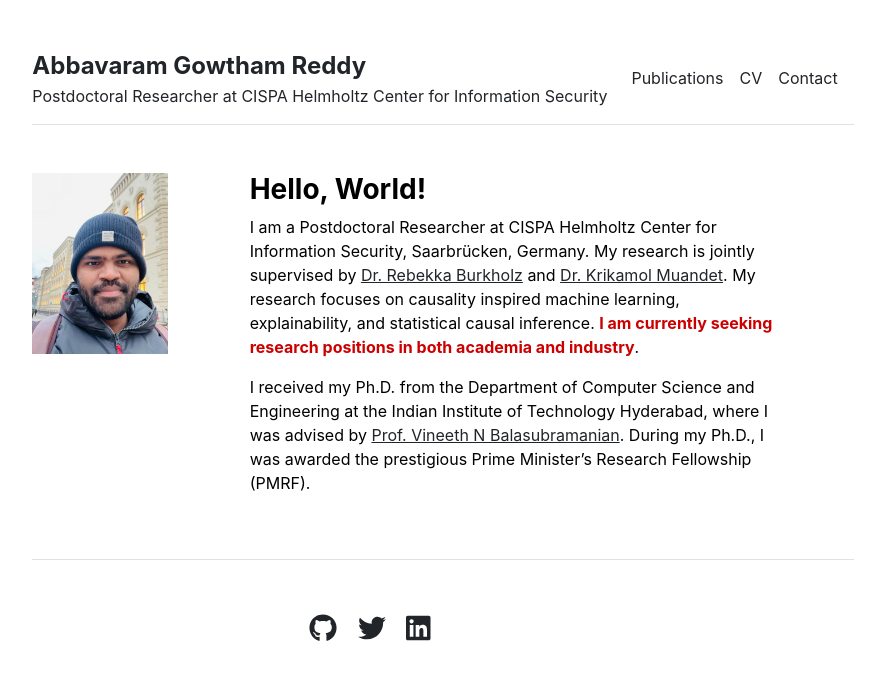
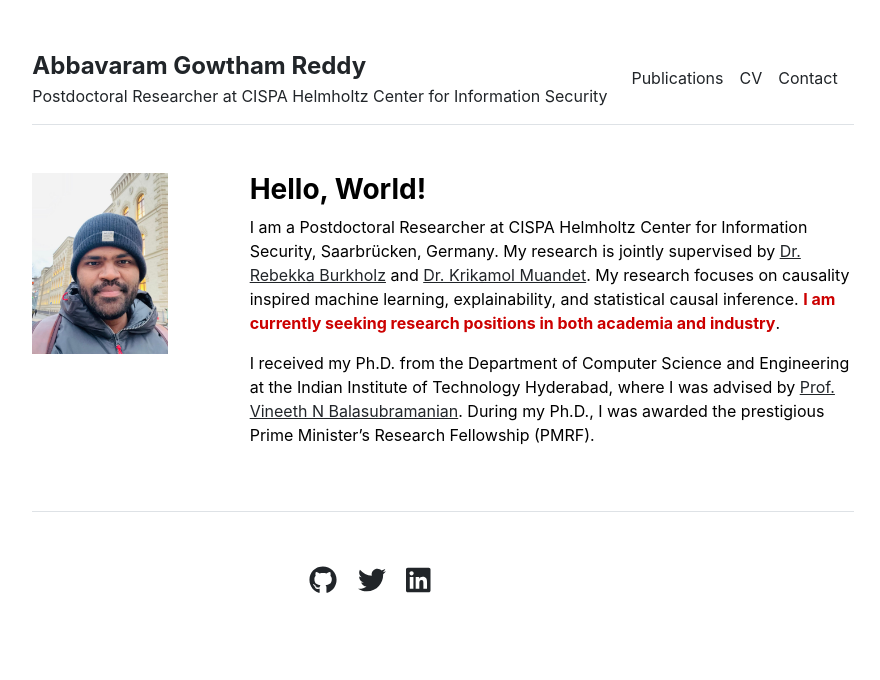
Before and after one commit to gautam0707/gautam0707.github.io, a Jekyll site: the page built from index.md, in a window 1280 px wide. Shown: the top 680 px of the page, without its empty margins (197-1077 px from the left). Built offline with Jekyll 4.4.1, drawn with Linux system fonts in a browser that asks for light colours; a style sheet for code colours, icons or effects is not loaded.

Commit message:
Update home.html

```diff
--- a/_layouts/home.html
+++ b/_layouts/home.html
@@ -6,7 +6,7 @@
   <div class="col-md-3">
     <img src="{{ site.github.url }}/assets/img/dp1.jpeg" alt="Home" width="80%">
   </div>
-  <div class="col-md-8">
+  <div class="col-md-9">
     <h3 class="fw-bold">Hello, World!</h3>
     {{ content }}
   </div>
```
